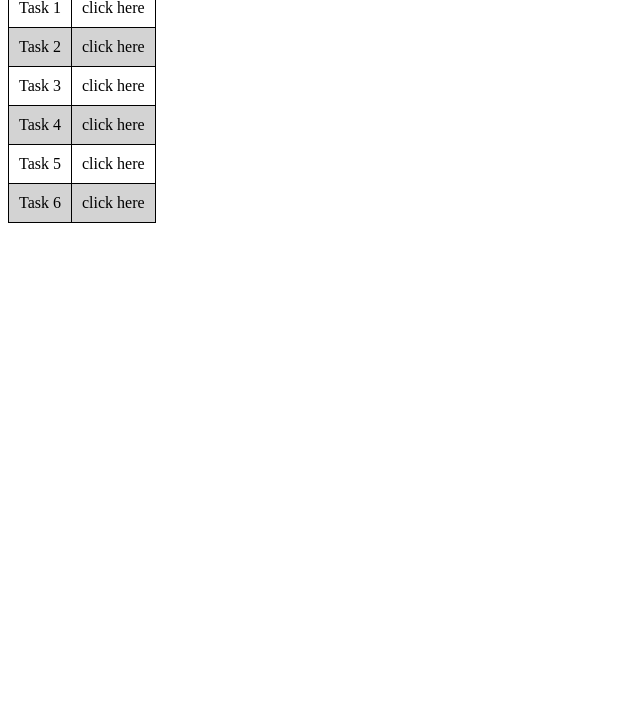
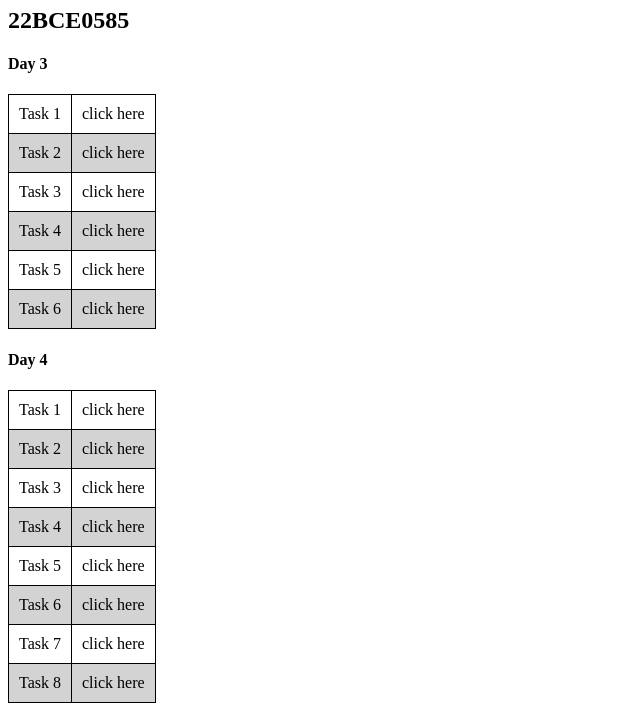
Before and after one commit to Geet-22bds0343/task2, a plain HTML site: page index.html in a window 1280 px wide. Shown: the part 73-800 px from the top of the page, without its empty margins (0-640 px from the left). Drawn offline with Linux system fonts and the light colour scheme.

Commit message:
Update index.html

```diff
--- a/index.html
+++ b/index.html
@@ -33,46 +33,98 @@
         transition: 0.5s;
       }
     </style>
+    <h1>Pokala Gopi Lakshman</h1>
+    <h2>22BCE0585</h2>
     <table>
       <h4>Day 3</h4>
       <tr>
         <td>Task 1</td>
         <td>
-          <a href="Day3_task1.html">click here</a>
+          <a href="Day3_Task1.html">click here</a>
         </td>
       </tr>
       <tr>
         <td>Task 2</td>
         <td>
-          <a href="Day3_task2.html">click here</a>
+          <a href="Day3_Task2.html">click here</a>
         </td>
       </tr>
       <tr>
         <td>Task 3</td>
         <td>
-          <a href="Day3_task3.html">click here</a>
+          <a href="Day3_Task3.html">click here</a>
         </td>
       </tr>
       <tr>
         <td>Task 4</td>
         <td>
-          <a href="Day3_task4.html">click here</a>
+          <a href="Day3_Task4.html">click here</a>
         </td>
       </tr>
       <tr>
         <td>Task 5</td>
         <td>
-          <a href="Day3_task5.html">click here</a>
+          <a href="Day3_Task5.html">click here</a>
         </td>
       </tr>
       <tr>
         <td>Task 6</td>
         <td>
-          <a href="Day3_task6.html">click here</a>
+          <a href="Day3_Task6.html">click here</a>
         </td>
       </tr>
     </table>
-
+    <table>
+      <h4>Day 4</h4>
+      <tr>
+        <td>Task 1</td>
+        <td>
+          <a href="Day4_task1.html">click here</a>
+        </td>
+      </tr>
+      <tr>
+        <td>Task 2</td>
+        <td>
+          <a href="Day4_task2.html">click here</a>
+        </td>
+      </tr>
+      <tr>
+        <td>Task 3</td>
+        <td>
+          <a href="Day4_task3.html">click here</a>
+        </td>
+      </tr>
+      <tr>
+        <td>Task 4</td>
+        <td>
+          <a href="Day4_task4.html">click here</a>
+        </td>
+      </tr>
+      <tr>
+        <td>Task 5</td>
+        <td>
+          <a href="Day4_task5.html">click here</a>
+        </td>
+      </tr>
+      <tr>
+        <td>Task 6</td>
+        <td>
+          <a href="Day4_task6.html">click here</a>
+        </td>
+      </tr>
+      <tr>
+        <td>Task 7</td>
+        <td>
+          <a href="Day4_task7.html">click here</a>
+        </td>
+      </tr>
+      <tr>
+        <td>Task 8</td>
+        <td>
+          <a href="Day4_task8.html">click here</a>
+        </td>
+      </tr>
+    </table>
     <script>
       var table = document.getElementsByTagName("table")[0];
       table.addEventListener("click", function (e) {
```
